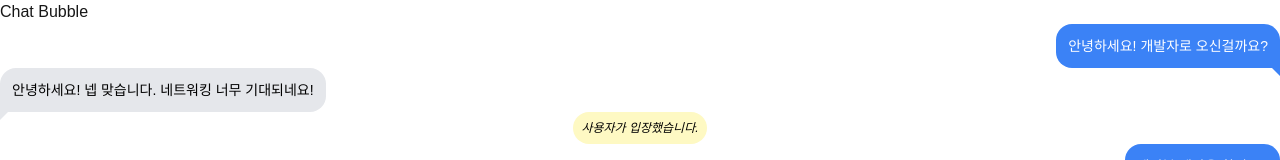
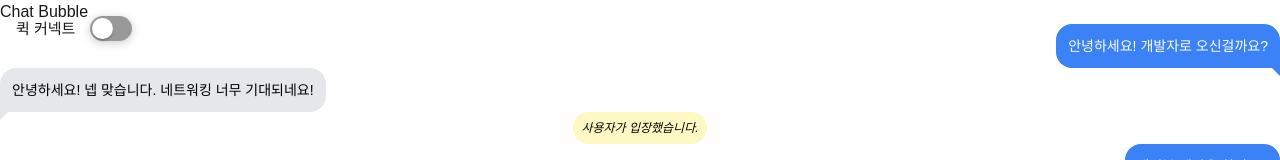
Before and after one commit to goorm-CHACHA/FE, a Next.js app: page / in a window 1280 px wide. Shown: the top 160 px of the page. Built offline with nearby package versions, Linux system fonts and the light colour scheme.

Commit message:
style: switch 컴포넌트 style 변경

```diff
--- a/src/components/common/switch.tsx
+++ b/src/components/common/switch.tsx
@@ -3,21 +3,23 @@ import { Switch } from 'radix-ui';
 
 const SwitchDemo = () => (
   <form>
+    <div className="absolute top-0 left-0 p-4">
       <div className="flex items-center">
         <label
-        className="pr-[15px] text-[15px] leading-none text-white"
-        htmlFor="airplane-mode"
+          className="pr-[15px] text-[15px] leading-none "
+          htmlFor="QuickConnect"
         >
-        Airplane mode
+          퀵 커넥트
         </label>
         <Switch.Root
           className="relative h-[25px] w-[42px] cursor-default rounded-full bg-blackA6 shadow-[0_2px_10px] shadow-blackA4 outline-none focus:shadow-[0_0_0_2px] focus:shadow-black data-[state=checked]:bg-black"
-        id="airplane-mode"
+          id="QuickConnect"
           style={{ WebkitTapHighlightColor: 'rgba(0, 0, 0, 0)' }}
         >
           <Switch.Thumb className="block size-[21px] translate-x-0.5 rounded-full bg-white shadow-[0_2px_2px] shadow-blackA4 transition-transform duration-100 will-change-transform data-[state=checked]:translate-x-[19px]" />
         </Switch.Root>
       </div>
+    </div>
   </form>
 );
 
```
Lines whose indentation alone changed are shown as unchanged.
